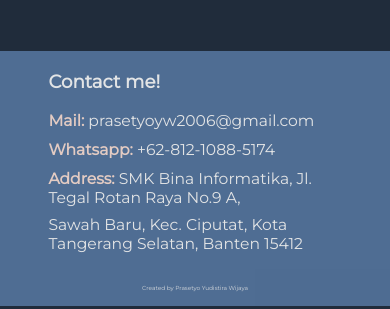
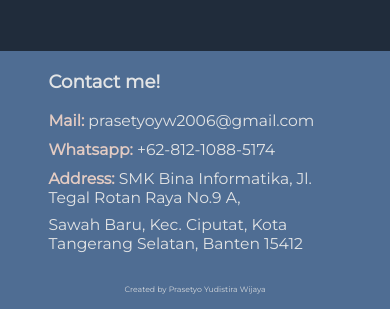
Before and after one commit to Vilvyy/vilvyy.github.io, a plain HTML site: page index.html in a window 390 px wide. Shown: the part 2162-2471 px from the top of the page. Drawn offline with Linux system fonts and the light colour scheme.

Commit message:
Update style.css

```diff
--- a/style.css
+++ b/style.css
@@ -265,6 +265,11 @@ li {
 		margin: 7.5px;
 	}
 
+	.footer1 p, .footer2 p, .footer3 p{
+		margin: 5px;
+		font-size: 2vw;
+	}
+
 }
 
 }
```
